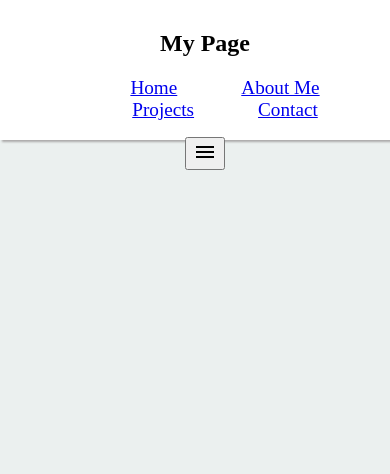
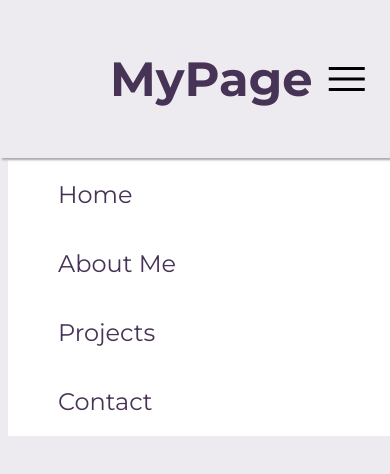
Before and after one commit to hurricane033/Navbar, a plain HTML site: page index.html in a window 390 px wide. Shown: the top 474 px of the page. Drawn offline with nearby package versions, Linux system fonts and the light colour scheme; a web font is replaced by a local one.

Commit message:
still working on it

```diff
--- a/index.html
+++ b/index.html
@@ -1,28 +1,48 @@
 <!DOCTYPE html>
 <html lang="en">
+
 <head>
     <meta charset="UTF-8">
     <meta name="viewport" content="width=device-width, initial-scale=1.0">
     <title>Navbar</title>
     <link rel="stylesheet" href="style.css">
-    <link rel="stylesheet" href="https://fonts.googleapis.com/css2?family=Material+Symbols+Outlined:opsz,wght,FILL,GRAD@20..48,100..700,0..1,-50..200" />
+    <link rel="stylesheet"
+        href="https://fonts.googleapis.com/css2?family=Material+Symbols+Outlined:opsz,wght,FILL,GRAD@20..48,100..700,0..1,-50..200" />
+    <link rel="stylesheet" href="https://cdnjs.cloudflare.com/ajax/libs/font-awesome/5.14.0/css/all.min.css" />
+    <link
+        href="https://fonts.googleapis.com/css2?family=Montserrat:ital,wght@0,100..900;1,100..900&family=Playwrite+HU:wght@100..400&display=swap"
+        rel="stylesheet">
 </head>
+
 <body>
 
     <nav>
-        <div class="navcontainer">
-            <h2>My Page</h2>
-        <ul>
-            <li><a href="#home">Home</a></li>
-            <li><a href="#about">About Me</a></li>
-            <li><a href="#projects">Projects</a></li>
-            <li><a href="#contact">Contact</a></li>
-        </ul>
-        <button class="nav-toggle">
-            <i class="material-symbols-outlined">menu</i>
-        </button>
-    </div>
-</nav>
+        <div class="nav-center">
+
+            <ul class="menu">
+                <li class="menu-items"><a href="#home">Home</a></li>
+                <li class="menu-items"><a href="#about">About Me</a></li>
+                <li class="menu-items"><a href="#projects">Projects</a></li>
+                <li class="menu-items"><a href="#contact">Contact</a></li>
+            </ul>
+
+            <div class="nav-header">
+                <h2>MyPage</h2>
+
+                <button class="nav-toggle">
+                    <i class="material-symbols-outlined" style="font-size: xxx-large;">menu</i>
+                </button>
+
+                <ul class="social-icons">
+                    <li class="social-items"> <a href=""> <i class="fab fa-linkedin"></i></a></li>
+                    <li class="social-items"> <a href="https://github.com/hurricane033"> <i class="fab fa-github"></i></a>
+                    </li>
+                </ul>
+            </div>
+
+        </div>
+    </nav>
     <script src="app.js"></script>
 </body>
+
 </html>
--- a/style.css
+++ b/style.css
@@ -1,25 +1,123 @@
-body{
-    background-color:rgb(235, 240, 239);
+body {
+    background-color: rgb(238, 235, 240);
+    font-family: "Montserrat", sans-serif;
 }
 
-.navcontainer{
-    background-color:rgb(255, 255, 255) ;
+.nav-header {
+    display: inline-flex;
+    z-index: 900;
     position: absolute;
+    align-items: center;
+    justify-content: space-evenly;
+    width: 100%;
+    height: fit-content;
+    /*background-color: rgb(255, 255, 255);*/
     padding: 10px;
     top: 0;
     left: 0;
-    width: 100%;
-    text-align: center;
-    height: 120px;
     box-shadow: 2px 2px 2px rgb(172, 171, 171);
 }
 
-ul{
-    list-style-type: none;
+h2 {
+    font-size: 3rem;
+    margin-left: 100px;
+    color: rgb(71, 51, 85);
 }
 
-li{
+.menu {
+position: relative;
+    list-style-type: none;
+    width: fit-content;
+    padding: 0%;
+}
+
+.menu-items {
     display: inline;
-    padding: 30px;
-    font-size: larger;
+    margin: 20px;
+    padding: 10px 20px;
+    font-size: x-large;
 }
+
+.menu-items:hover {
+    background-color: rgb(238, 235, 240);
+    width: fit-content;
+    border-radius: 10px;
+    box-shadow: 0px 2px 2px rgb(72, 72, 72);
+}
+
+a {
+    text-decoration: none;
+    color: rgb(71, 51, 85);
+}
+
+.menu-items:active {
+    background-color: rgb(193, 192, 192);
+}
+
+.social-icons {
+    list-style-type: none;
+    margin: auto;
+    position: relative;
+    float: right;
+}
+
+.social-items {
+    display: inline;
+    margin: 8px;
+    padding: 10px 15px;
+    font-size: xx-large;
+}
+
+.nav-toggle {
+    display: none;
+}
+
+
+@media screen and (max-width: 1220px) {
+    .nav-toggle {
+        display: flex;
+        background: none;
+        border: none;
+        margin-right: 100px;
+        padding: 5px 10px;
+        border-radius: 0px;
+        cursor: pointer;
+        float: right;
+    }
+    .nav-toggle:hover {
+        background-color: rgb(193, 192, 192);
+        border-radius: 3px;
+
+    }
+
+    .nav-toggle:active {
+        background-color: rgb(157, 155, 155);
+        transform: scale(1.1);
+    }
+
+    .social-icons {
+        display: none;
+    }
+
+    .menu {
+        width: 100%;
+        margin-top: 152px;
+        float: left;
+    }
+
+    .menu-items {
+        display: flex;
+        font-size: x-large;
+        background-color: rgb(255, 255, 255);
+        width: 100%;
+        margin: 0;
+        padding: 20px;
+        text-indent: 30px;
+    }
+    .menu-items:hover {
+        background-color: rgb(238, 235, 240);
+        box-shadow: none;
+        border-radius: none;
+        width: 100%;
+    }
+}
```
